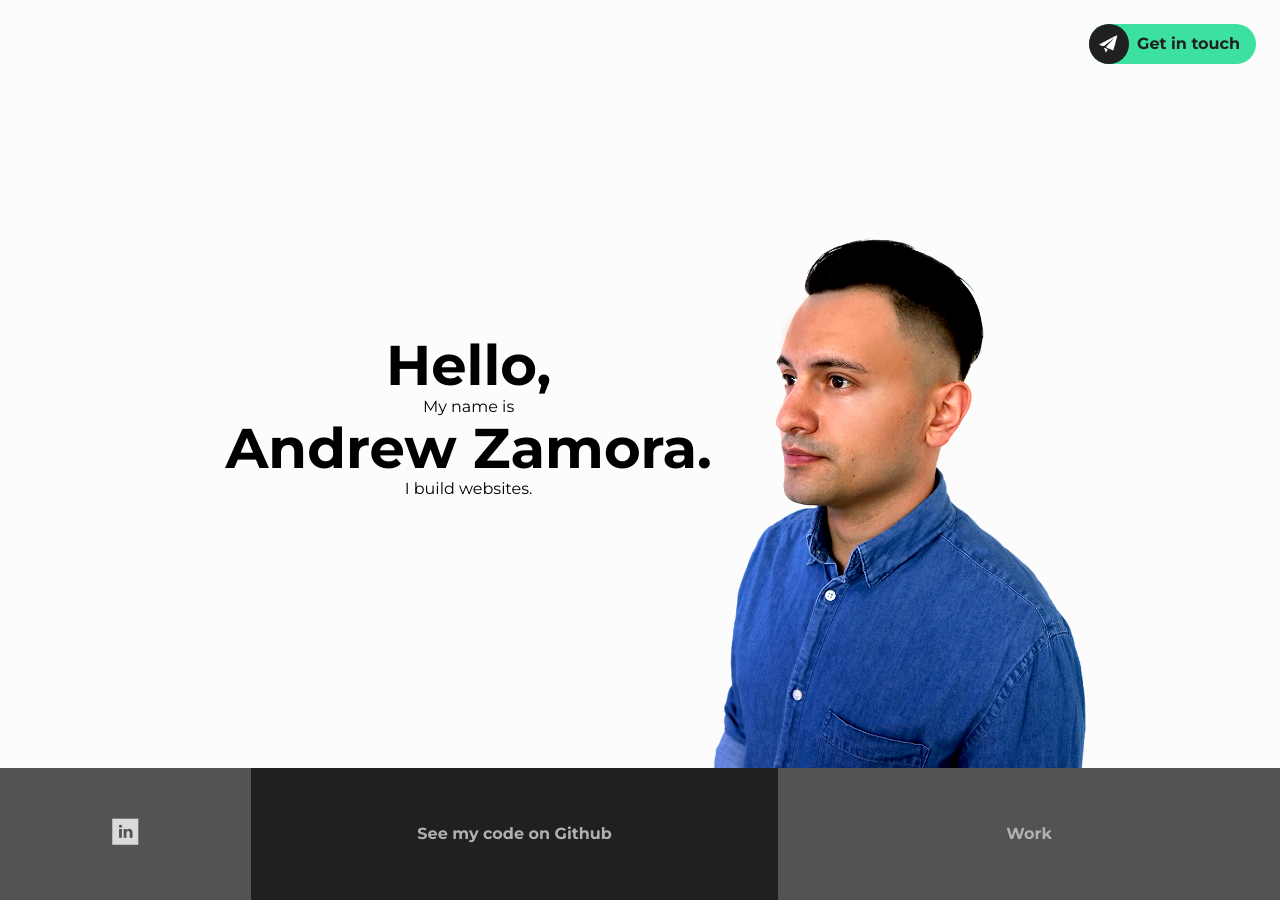
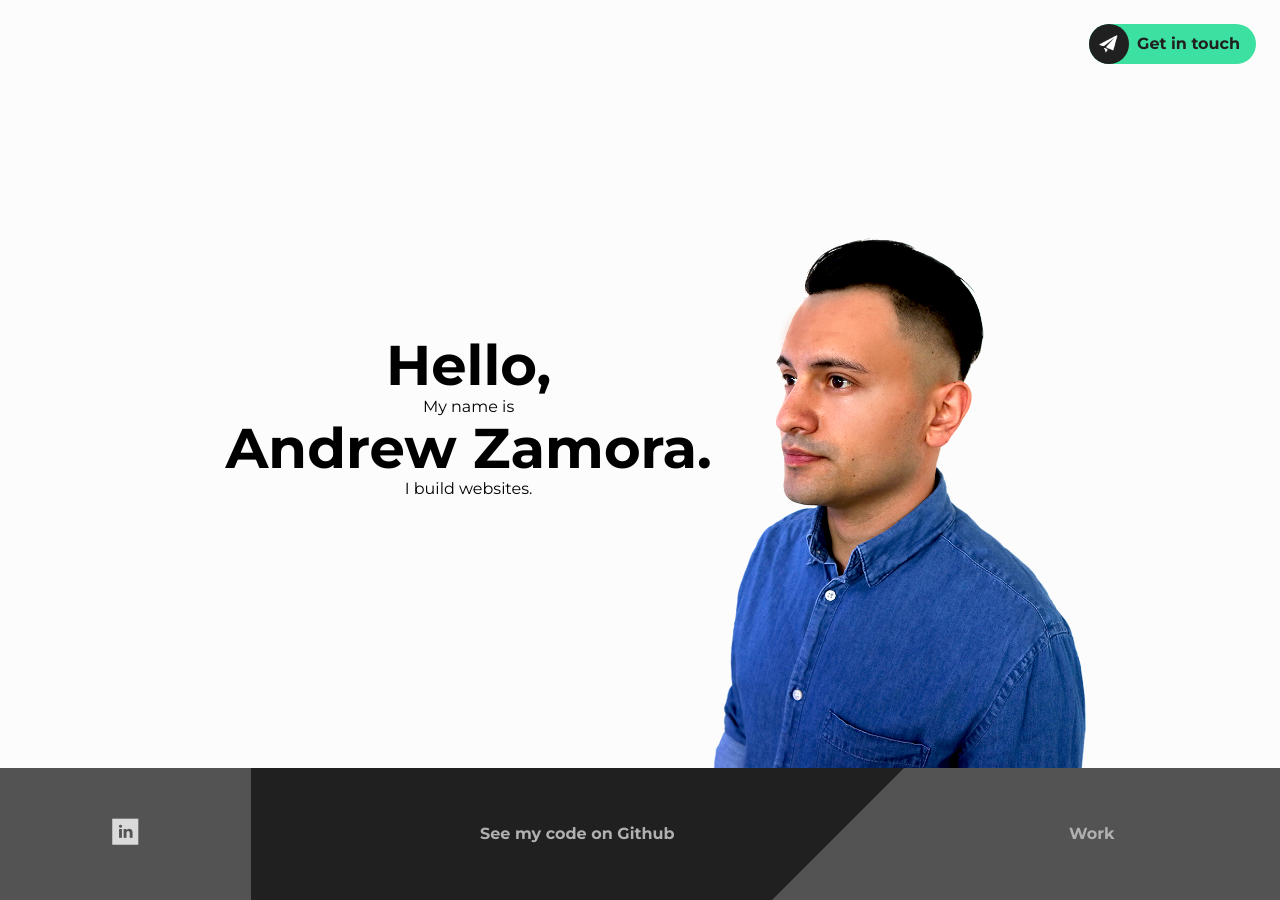
Before and after one commit to AndrewZamora/andrewzamora.github.io, a Jekyll site: the page built from index.html, in a window 1280 px wide. Built offline with Jekyll 4.4.1, drawn with Linux system fonts in a browser that asks for light colours.

Commit message:
Added 45deg angle to github link container

```diff
--- a/css/main.css
+++ b/css/main.css
@@ -535,10 +535,32 @@ nav {
     width: 100%;
     height: 15vh; }
   .github {
-    width: 40%;
-    background: #202020; }
+    width: 50%;
+    background: #202020;
+    color: #B0B0B0; }
+  .slant {
+    position: relative;
+    overflow: hidden;
+    color: #fff;
+    background: #535353;
+    z-index: -1; }
+  .slant:after {
+    content: '';
+    position: absolute;
+    top: 0;
+    left: 0;
+    width: 100%;
+    height: 100%;
+    -webkit-transform-origin: 100% 0;
+            transform-origin: 100% 0;
+    -webkit-transform: skew(-45deg);
+            transform: skew(-45deg);
+    background: #202020;
+    z-index: -1; }
+    .slant:after a {
+      cursor: pointer; }
   .work {
-    width: 40%;
+    width: 30%;
     background: #535353; }
   .linkedin {
     width: 20%;
--- a/index.html
+++ b/index.html
@@ -22,9 +22,9 @@ layout: default
 </section>
 <!-- Navigation -->
 <nav>
-    <div class="github">
+    <div class="github slant">
         <p>See my code on
-            <a href="">Github</a>
+            <a href="#">Github</a>
         </p>
     </div>
     <div class="work">
```
Also changed, not shown: _scss/main.scss (+27 -4 lines).
